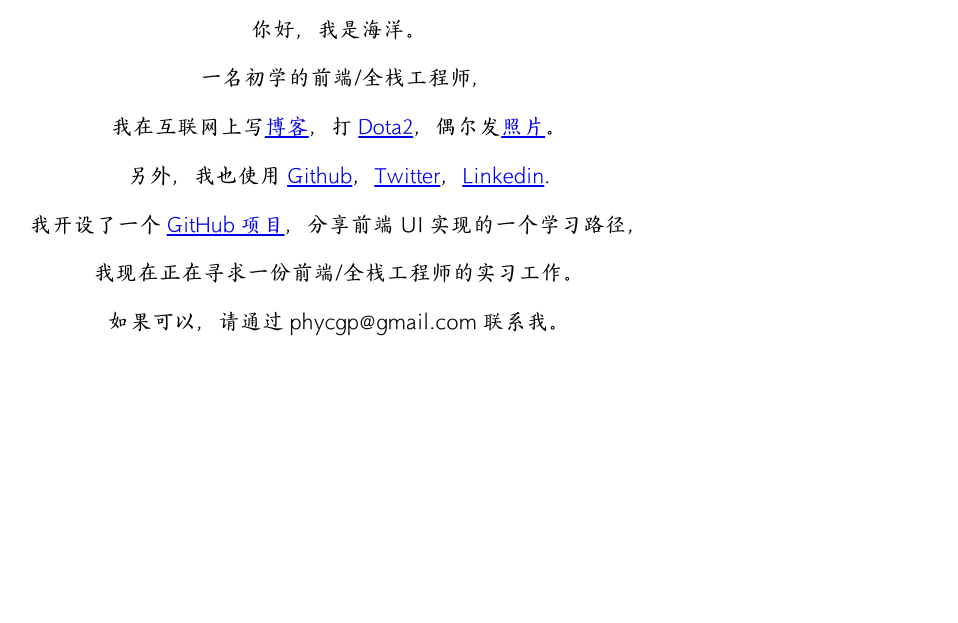
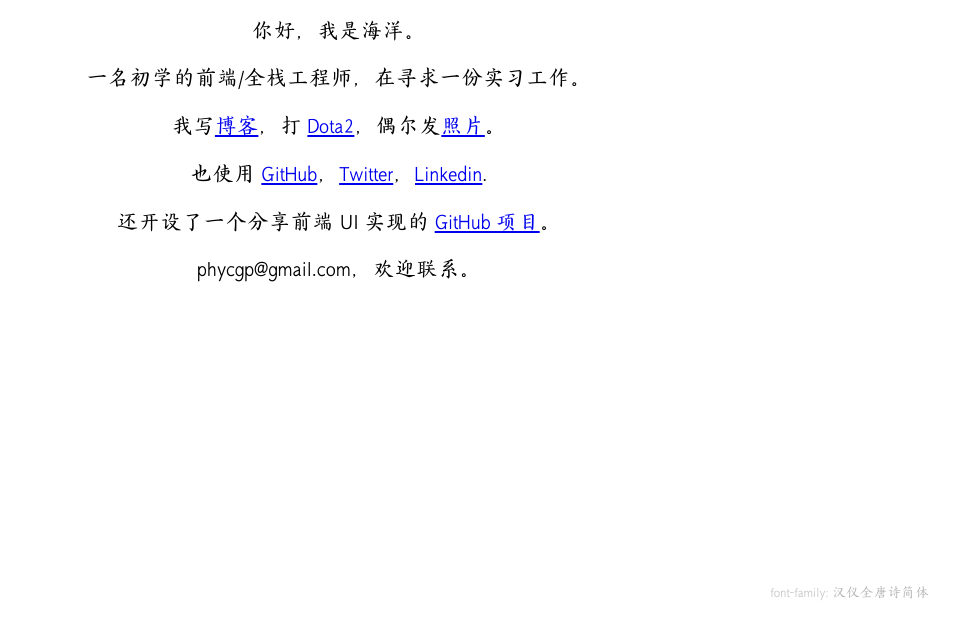
Before and after one commit to oHaiyang/haiyang.io, a plain HTML site: page haiyang.io/index.html in a window 1280 px wide. Shown: the part 185-808 px from the top of the page, without its empty margins (301-1259 px from the left). Drawn offline with Linux system fonts and the light colour scheme.

Commit message:
UI improvement and intergrated fontmin

```diff
--- a/gulpfile.js
+++ b/gulpfile.js
@@ -1,12 +1,38 @@
 'use strict';
 
 var gulp = require('gulp');
-var sass = require('gulp-sass');
-var browserSync = require('browser-sync');
-var reload = browserSync.reload;
-var replace = require('gulp-replace');
+var fontmin = require('gulp-fontmin');
+var htmlToText = require('html-to-text');
+var Fontmin = require('fontmin');
 
-gulp.task('deploy', function () {
-:);
+gulp.task('font', function() {
+
+	var buffers = [];
+
+	gulp.src("haiyang.io/*.html")
+		.on('data', function(file) {
+			buffers.push(file.contents);
+		})
+		.on('end', function() {
+			var text = htmlToText.fromString(Buffer.concat(buffers).toString('utf-8'));
+      console.log("the text: " + text);
+			var fontmin = new Fontmin()
+				.src('HYQuanTangShiJ.ttf')
+				.use(Fontmin.glyph({
+					text: text,
+					hinting: false // keep ttf hint info (fpgm, prep, cvt). default = true
+				}))
+				.use(Fontmin.ttf2woff())
+				.dest('haiyang.io/');
+			fontmin.run(function(err, files) {
+				if (err) {
+					throw err;
+				}
+
+				console.log(files[0]);
+				// => { contents: <Buffer 00 01 00 ...> }
+			});
+		});
+});
 
 gulp.task('default', ['serve']);
--- a/haiyang.io/index.html
+++ b/haiyang.io/index.html
@@ -1,3 +1,4 @@
+<!DOCTYPE html>
 <html>
 
 <head>
@@ -25,7 +26,7 @@
     #haiyang {
       width: 880px;
       position: absolute;
-      top: 15%;
+      top: 13%;
       transform: translateX(-50%);
       left: 50%;
       text-align: center;
@@ -35,27 +36,45 @@
 
     #welcome {
       font-sytle: bold;
+      font-size: 30px;
       margin-bottom: 35px;
+    }
+
+    footer {
+      position: absolute;
+      bottom: 0;
+      right: 50px;
+      font-size: 14px;
+      color: hsla(0,0%,70%,.76);
+      font-family: "custom-HYQuanTangShiJ";
+    }
+
+    footer a {
+      text-decoration: none;
+      color: hsla(0, 0%, 71%, 1);
+    }
+    footer a:visited {
+      color: hsla(0,0%,70%,.76);
     }
   </style>
 </head>
 
 <body>
   <div id="haiyang">
-    <p id="welcome">欢迎欢迎。</p>
+    <p id="welcome">: )</p>
     <div id="intro">
       <p><span id='hello'>你好</span>，我是海洋。</p>
-      <p>一名初学的前端/全栈工程师,</p>
-      <p>我在互联网上写<a href="http://hiaero.net">博客</a>，打 <a href="http://dotamax.com/player/detail/157130889/" target="_blank">Dota2</a>，偶尔发<a href="http://photos.hiaero.net">照片</a>。</p>
-      <p>另外，我也使用 <a href="https://github.com/oHaiyang" target="_blank">Github</a>，<a href="https://twitter.com/oHaiyang" target="_blank">Twitter</a>，<a href="https://cn.linkedin.com/in/phycgp" target="_blank">Linkedin</a>.</p>
-      <p>我开设了一个 <a href="https://github.com/oHaiyang/implementingUI">GitHub 项目</a>，分享前端 UI 实现的一个学习路径，</p>
-      <p>我现在正在寻求一份前端/全栈工程师的实习工作。</p>
-      <p>如果可以，请通过 phycgp@gmail.com 联系我。</p>
+      <p>一名初学的前端/全栈工程师，在寻求一份实习工作。</p>
+      <p>我写<a href="http://hiaero.net">博客</a>，打 <a href="http://dotamax.com/player/detail/157130889/" target="_blank">Dota2</a>，偶尔发<a href="http://photos.hiaero.net">照片</a>。</p>
+      <p>也使用 <a href="https://github.com/oHaiyang" target="_blank">GitHub</a>，<a href="https://twitter.com/oHaiyang" target="_blank">Twitter</a>，<a href="https://cn.linkedin.com/in/phycgp" target="_blank">Linkedin</a>.</p>
+      <p>还开设了一个分享前端 UI 实现的 <a href="https://github.com/oHaiyang/implementingUI">GitHub 项目</a>。</p>
+      <p>phycgp@gmail.com，欢迎联系。</p>
     </div>
   </div>
-</body>
 
-<footer>
+  <footer>
+    <p>font-family: <a target="_blank" href="https://item.taobao.com/item.htm?spm=a1z10.1-c.w4004-7380099912.30.L6MdOM&id=44548922111">汉仪全唐诗简体</a></p>
+  </footer>
   <script>
     (function(i, s, o, g, r, a, m) {
       i['GoogleAnalyticsObject'] = r;
@@ -72,6 +91,7 @@
     ga('create', 'UA-39858538-5', 'auto');
     ga('send', 'pageview');
   </script>
-</footer>
+</body>
+
 
 </html>
```
Also changed, not shown: haiyang.io/HYQuanTangShiJ.ttf, haiyang.io/HYQuanTangShiJ.woff, 1 other file.
